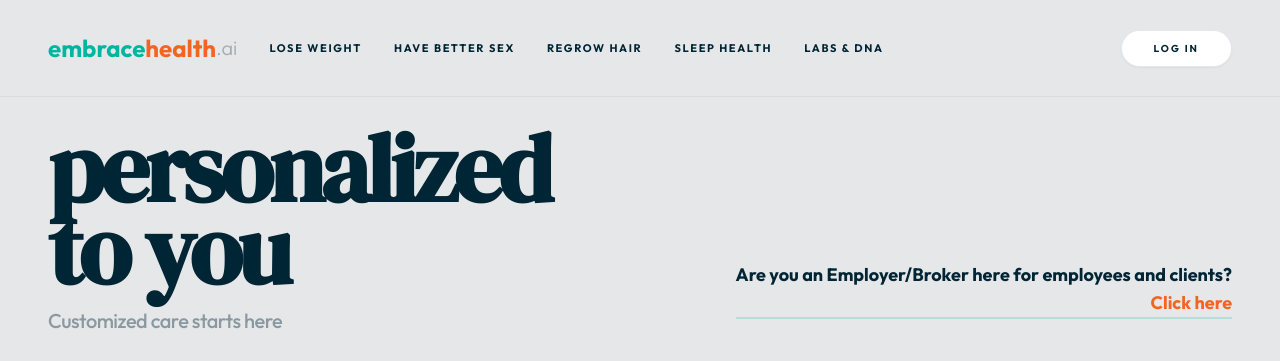
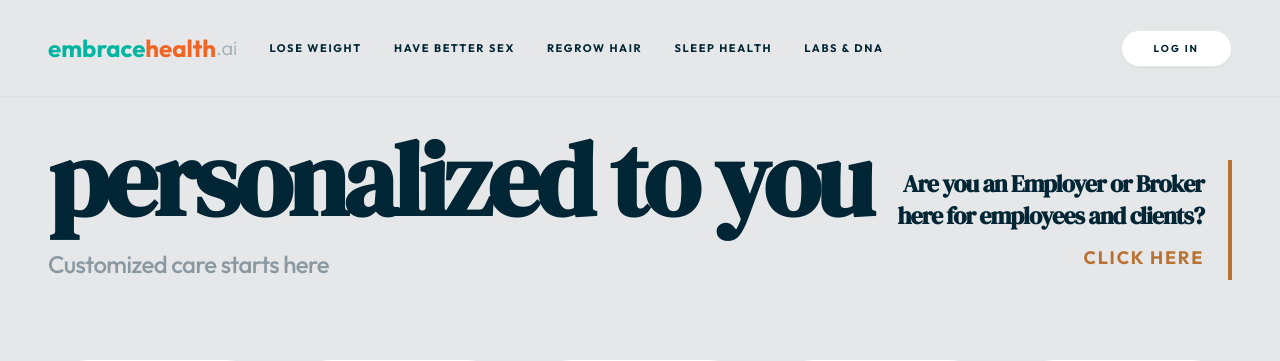
Before and after one commit to robsammonsdfw/embracemarket, a React (Vite) app: page / in a window 1280 px wide. Shown: the top 361 px of the page. Built offline with nearby package versions, Linux system fonts and the light colour scheme.

Commit message:
Fix herogrid alignment

```diff
--- a/components/HeroGrid.tsx
+++ b/components/HeroGrid.tsx
@@ -6,26 +6,32 @@ const HeroGrid: React.FC = () => {
   return (
     <section className="pt-32 pb-32 px-6 md:px-12 bg-[#E6E7E9]">
       <div className="max-w-[1450px] mx-auto">
-      <div className="flex flex-col md:flex-row justify-between items-end mb-16 gap-8 opacity-0 animate-reveal" style={{ animationDelay: '0.1s' }}>
-  {/* Left Half: Smaller Heading */}
-  <div className="md:w-1/2">
-    <h1 className="text-5xl md:text-[6rem] font-bold text-[#002534] serif tracking-tighter leading-[0.85] mb-4">
+      <div className="flex flex-col lg:flex-row justify-between items-end mb-20 gap-12 opacity-0 animate-reveal" style={{ animationDelay: '0.1s' }}>
+
+  {/* Left Side: Large, Single-Line Heading */}
+  <div className="lg:w-3/5">
+    <h1 className="text-5xl md:text-[6.5rem] font-bold text-[#002534] serif tracking-tighter leading-none whitespace-nowrap">
       personalized to you
     </h1>
-    <p className="text-[#002534]/40 text-xl font-medium tracking-tight">
+    <p className="text-[#002534]/40 text-2xl font-medium tracking-tight mt-4">
       Customized care starts here
     </p>
   </div>
 
-  {/* Right Half: Employer/Broker Link */}
-  <div className="md:w-1/2 md:text-right pb-4">
-    <a
-      href="#"
-      className="inline-block text-lg font-bold text-[#002534] hover:text-[#00B6A0] transition-colors border-b-2 border-[#00B6A0]/20 hover:border-[#00B6A0]"
-    >
-      Are you an Employer/Broker here for employees and clients? <br className="hidden lg:block" />
-      <span className="text-[#F26422]">Click here</span>
-    </a>
+  {/* Right Side: Proportioned Employer/Broker Call-to-Action */}
+  <div className="lg:w-1/3 lg:text-right">
+    <div className="border-l-4 lg:border-l-0 lg:border-r-4 border-[#B87333] pl-6 lg:pl-0 lg:pr-6 py-2">
+      <p className="text-xl md:text-2xl font-bold text-[#002534] serif leading-tight mb-3">
+        Are you an Employer or Broker <br className="hidden xl:block" />
+        here for employees and clients?
+      </p>
+      <a
+        href="#"
+        className="text-lg font-black uppercase tracking-widest text-[#B87333] hover:text-[#00B6A0] transition-colors"
+      >
+        Click here
+      </a>
+    </div>
   </div>
 </div>
 
```
